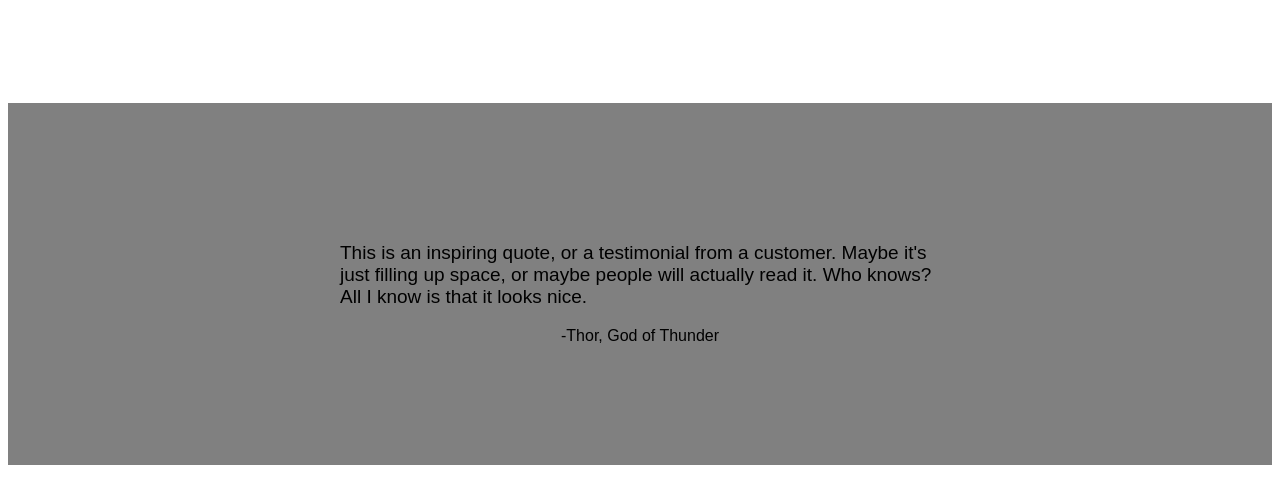
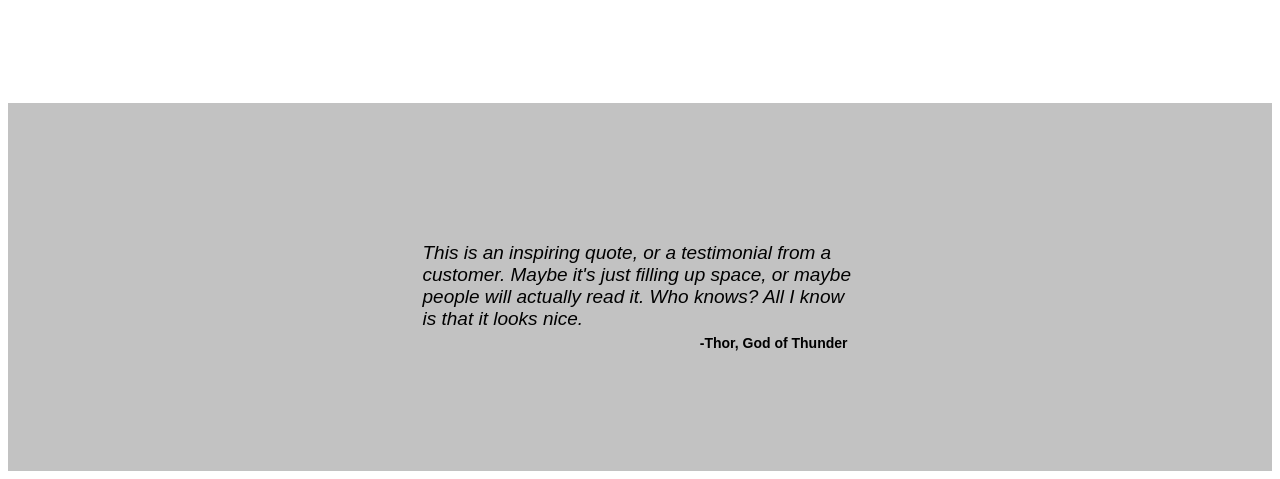
Before and after one commit to triple555nickel/TOP-Landing-Page-Project, a plain HTML site: page index.html in a window 1280 px wide. Shown: the part 1086-1565 px from the top of the page. Drawn offline with Linux system fonts and the light colour scheme.

Commit message:
thirdbody completed

```diff
--- a/styles.css
+++ b/styles.css
@@ -146,8 +146,7 @@ ul {
     flex-direction: column;
     justify-content: center;
     align-items: center;
-    background-color: gray;
-
+    background-color: rgb(194, 194, 194);
     padding: 120px;
 
 }
@@ -156,12 +155,19 @@ ul {
     justify-content: center;
     align-items: center;
     font-size: 19px;
-    width: 600px;
+    width: 435px;
+    font-style: italic;
 
 }
 
 .Thor {
     display: flex;
+    flex-direction: row;
+    justify-content: flex-end;
+    font-weight: bolder;
+    width: 415px;
+    margin-top: -14px;
+    font-size: 14px;
 
 }
 
```
